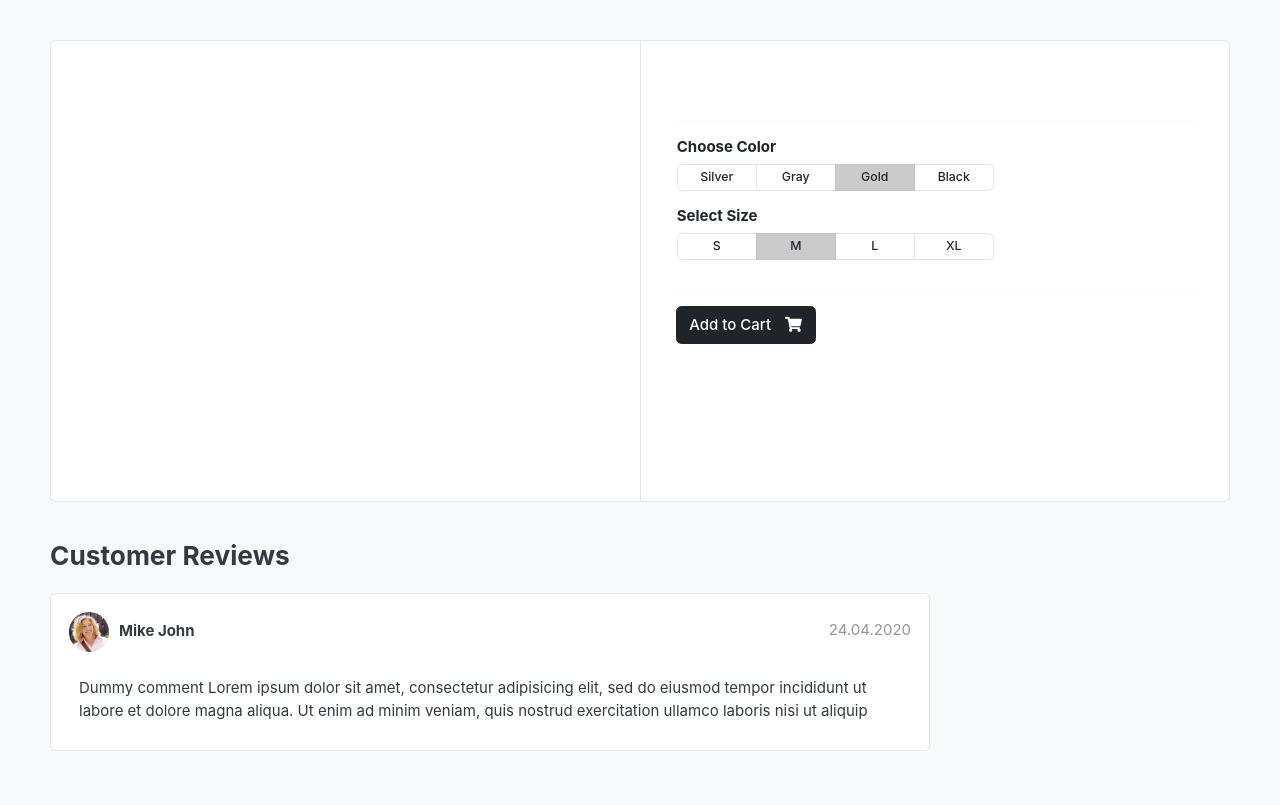
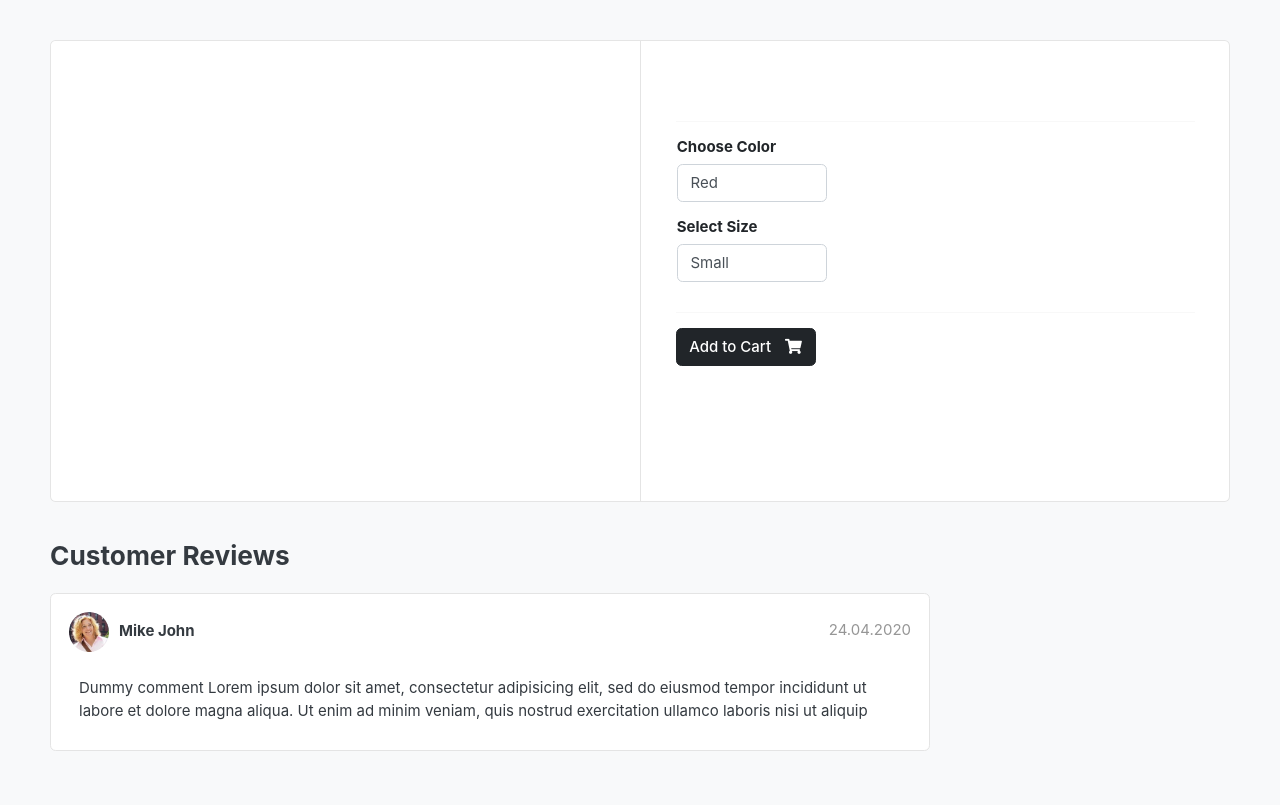
Before and after one commit to brainzcode/imani-commerce2, a Django app: template templates/store/product_detail.html in a window 1280 px wide. Shown: the part 126-931 px from the top of the page. Run offline with Django 4.2, Linux system fonts and the light colour scheme; the template is opened without the code that fills it, so the values that code supplies are empty; some libraries are stand-ins or nearby versions; some web fonts are replaced.

Commit message:
Product variation Initialized

```diff
--- a/carts/views.py
+++ b/carts/views.py
@@ -17,6 +17,11 @@ def _cart_id(request):
 
 
 def add_cart(request, product_id):
+    color = request.GET['color']
+    size = request.GET['size']
+    return HttpResponse(color + ' ' + size)
+    exit()
+
     product = Product.objects.get(id=product_id)
     try:
         cart = Cart.objects.get(cart_id=_cart_id(request)) # get the cart using the cart_id present in the session
--- a/templates/store/product_detail.html
+++ b/templates/store/product_detail.html
@@ -1,27 +1,22 @@
-{% extends '../base.html' %}
-{% load static %}
-
-{% block content %}
-
-
+{% extends '../base.html' %} {% load static %} {% block content %}
 
 <section class="section-content padding-y bg">
   <div class="container">
-
     <!-- ============================ COMPONENT 1 ================================= -->
     <div class="card">
       <div class="row no-gutters">
         <aside class="col-md-6">
           <article class="gallery-wrap">
             <div class="img-big-wrap">
-                            <a href="#"><img src="{{ single_product.images.url }}"></a>
-                        </div> <!-- img-big-wrap.// -->
-
-                    </article> <!-- gallery-wrap .end// -->
+              <a href="#"><img src="{{ single_product.images.url }}" /></a>
+            </div>
+            <!-- img-big-wrap.// -->
+          </article>
+          <!-- gallery-wrap .end// -->
         </aside>
         <main class="col-md-6 border-left">
+          <form action="{% url 'add_cart' single_product.id %}" method="get">
             <article class="content-body">
-
               <h2 class="title">{{ single_product.product_name }}</h2>
 
               <div class="mb-3">
@@ -30,112 +25,105 @@
 
               <p>{{ single_product.description }}</p>
 
-
-                        <hr>
+              <hr />
               <div class="row">
                 <div class="item-option-select">
                   <h6>Choose Color</h6>
-                                <div class="btn-group btn-group-sm btn-group-toggle" data-toggle="buttons">
-                                    <label class="btn btn-light">
-                                        <input type="radio" name="radio_color"> Silver
-                                    </label>
-                                    <label class="btn btn-light">
-                                        <input type="radio" name="radio_color"> Gray
-                                    </label>
-                                    <label class="btn btn-light active">
-                                        <input type="radio" name="radio_color checked"> Gold
-                                    </label>
-                                    <label class="btn btn-light">
-                                        <input type="radio" name="radio_color"> Black
-                                    </label>
+                  <select
+                    name="color"
+                    class="form-control"
+                    style="max-width: 10em"
+                  >
+                    <option value="red">Red</option>
+                    <option value="green">Green</option>
+                    <option value="blue">Blue</option>
+                  </select>
                 </div>
               </div>
-                        </div> <!-- row.// -->
+              <!-- row.// -->
               <div class="row">
                 <div class="item-option-select">
                   <h6>Select Size</h6>
-                                <div class="btn-group btn-group-sm btn-group-toggle" data-toggle="buttons">
-                                    <label class="btn btn-light">
-                                        <input type="radio" name="radio_color"> S
-                                    </label>
-                                    <label class="btn btn-light active">
-                                        <input type="radio" name="radio_color" checked> M
-                                    </label>
-                                    <label class="btn btn-light">
-                                        <input type="radio" name="radio_color"> L
-                                    </label>
-                                    <label class="btn btn-light">
-                                        <input type="radio" name="radio_color"> XL
-                                    </label>
+                  <select
+                    name="size"
+                    class="form-control"
+                    style="max-width: 10em"
+                  >
+                    <option value="small">Small</option>
+                    <option value="medium">Medium</option>
+                    <option value="large">Large</option>
+                  </select>
                 </div>
               </div>
-                        </div> <!-- row.// -->
-                        <hr>
+              <!-- row.// -->
+              <hr />
               {% if single_product.stock <= 0 %}
               <h5 class="text-danger">Out of Stock</h5>
 
-                        {% else %}
-                            {% if in_cart %}
-                            <a href="" class="btn  btn-success">
+              {% else %} {% if in_cart %}
+              <a href="" class="btn btn-success">
                 <span class="text">Added to Cart</span>
                 <i class="fas fa-check"></i>
               </a>
-                            <a href="{% url 'cart' %}" class="btn  btn-outline-dark">
+              <a href="{% url 'cart' %}" class="btn btn-outline-dark">
                 <span class="text">View Cart</span>
                 <i class="fas fa-eye"></i>
               </a>
 
               {% else %}
-                                <a href="{% url 'add_cart' single_product.id %}" class="btn  btn-dark">
+              <button type="submit" class="btn btn-dark">
                 <span class="text">Add to Cart</span>
                 <i class="fas fa-shopping-cart"></i>
-                                </a>
-                            {% endif %}
-                        {% endif %}
-                    </article> <!-- product-info-aside .// -->
-                </main> <!-- col.// -->
-            </div> <!-- row.// -->
-        </div> <!-- card.// -->
+              </button>
+              {% endif %} {% endif %}
+            </article>
+          </form>
+
+          <!-- product-info-aside .// -->
+        </main>
+        <!-- col.// -->
+      </div>
+      <!-- row.// -->
+    </div>
+    <!-- card.// -->
     <!-- ============================ COMPONENT 1 END .// ================================= -->
 
-        <br>
+    <br />
 
     <div class="row">
       <div class="col-md-9">
-
         <header class="section-heading">
-                    <h3>Customer Reviews </h3>
-
+          <h3>Customer Reviews</h3>
         </header>
 
         <article class="box mb-3">
           <div class="icontext w-100">
-                        <img src="{% static './images/avatars/avatar1.jpg' %}" class="img-xs icon rounded-circle">
+            <img
+              src="{% static './images/avatars/avatar1.jpg' %}"
+              class="img-xs icon rounded-circle"
+            />
             <div class="text">
               <span class="date text-muted float-md-right">24.04.2020 </span>
-                            <h6 class="mb-1">Mike John </h6>
-
+              <h6 class="mb-1">Mike John</h6>
             </div>
-                    </div> <!-- icontext.// -->
+          </div>
+          <!-- icontext.// -->
           <div class="mt-3">
             <p>
-                            Dummy comment Lorem ipsum dolor sit amet, consectetur adipisicing elit, sed do eiusmod
-                            tempor incididunt ut labore et dolore magna aliqua. Ut enim ad minim veniam,
-                            quis nostrud exercitation ullamco laboris nisi ut aliquip
+              Dummy comment Lorem ipsum dolor sit amet, consectetur adipisicing
+              elit, sed do eiusmod tempor incididunt ut labore et dolore magna
+              aliqua. Ut enim ad minim veniam, quis nostrud exercitation ullamco
+              laboris nisi ut aliquip
             </p>
           </div>
         </article>
-
-
-
-            </div> <!-- col.// -->
-        </div> <!-- row.// -->
-
-
-    </div> <!-- container .//  -->
+      </div>
+      <!-- col.// -->
+    </div>
+    <!-- row.// -->
+  </div>
+  <!-- container .//  -->
 </section>
 <!-- ========================= SECTION CONTENT END// ========================= -->
 
-
-
 {% endblock %}
```
Lines whose indentation alone changed are shown as unchanged.
